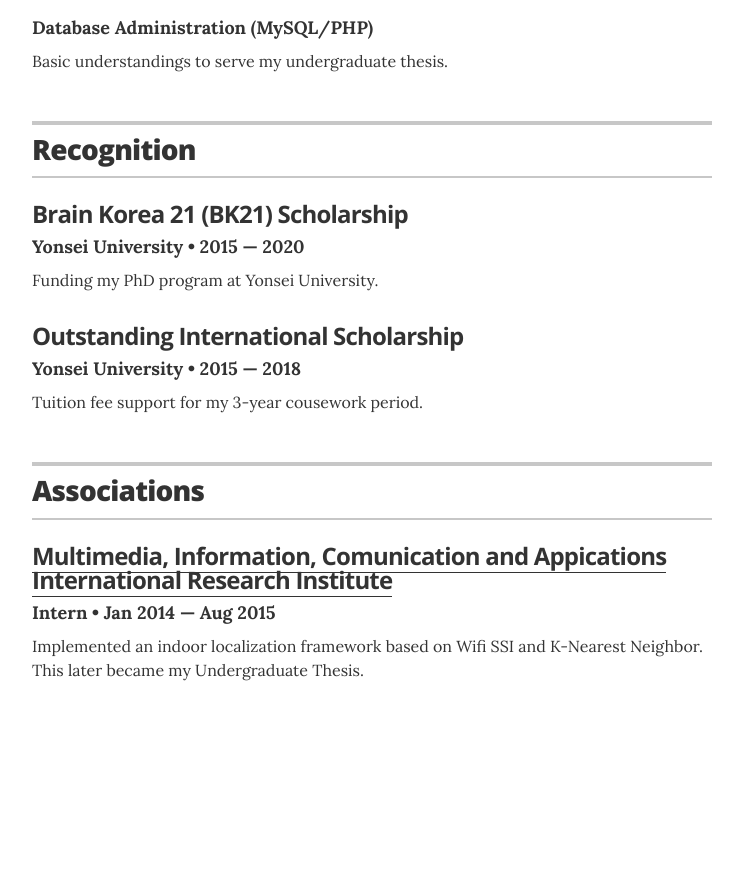
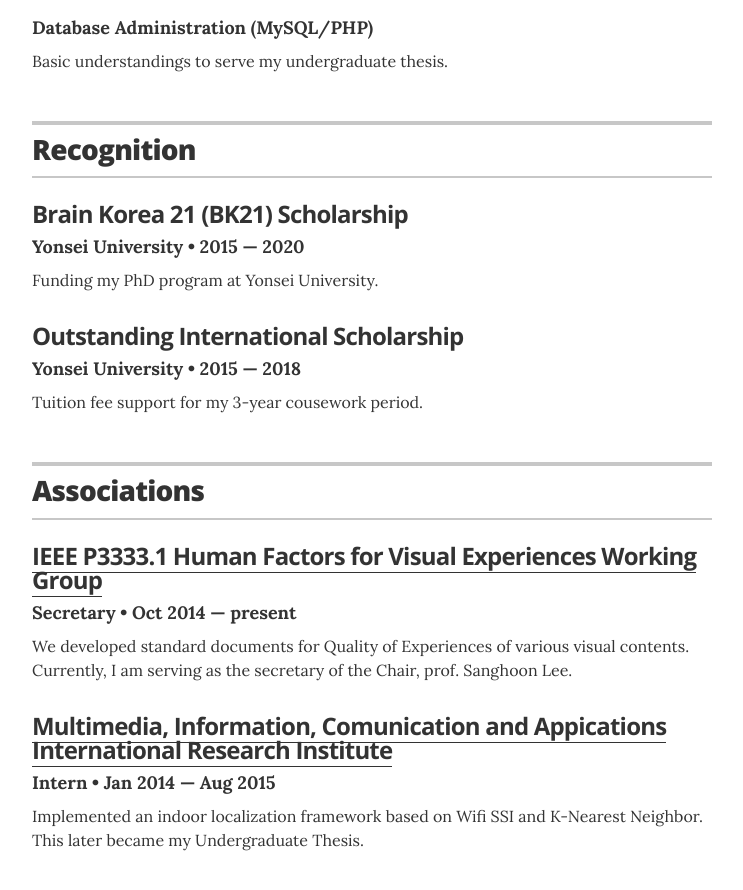
Before and after one commit to justanhduc/justanhduc.github.io, a Jekyll site: the page built from index.html, in a window 1280 px wide and 900 px high, scrolled down 1920 px. Shown: the top 890 px of the window, without its empty margins (268-1011 px from the left). Built offline with Jekyll 4.4.1, drawn with Linux system fonts in a browser that asks for light colours; before the commit the page ends 2650 px from its top, so only the background shows below that; some of the changed text lies outside the part shown.

Commit message:
add details

```diff
--- a/_data/associations.yml
+++ b/_data/associations.yml
@@ -1,5 +1,11 @@
 # Associations
 # comment out the urls if you do not wish to display them
+
+- organization: IEEE P3333.1 Human Factors for Visual Experiences Working Group
+  role: Secretary
+  year: Oct 2014 &mdash; present
+  url: http://grouper.ieee.org/groups/3dhf/
+  summary: We developed standard documents for Quality of Experiences of various visual contents. Currently, I am serving as the secretary of the Chair, prof. Sanghoon Lee.
 
 - organization: Multimedia, Information, Comunication and Appications International Research Institute
   role: Intern
--- a/_data/publications.yml
+++ b/_data/publications.yml
@@ -9,7 +9,7 @@
 - title: Quality of Experience (QoE) and Visual Comfort Assessments of Three Dimensional (3D) Contents based on Psychophysical Studies
   #authors: Anh-Duc Nguyen, Jongyoo Kim, Heeseok Oh and Sanghoon Lee
 # url: "#"
-  note: approved standardization document by the IEEE Standardization Board (2018).
+  note: approved standard document by the IEEE Standardization Board (2018).
 
 - title: Deep Visual Saliency on Stereoscopic Images
   authors: Anh-Duc Nguyen, Jongyoo Kim, Heeseok Oh and Sanghoon Lee
```
